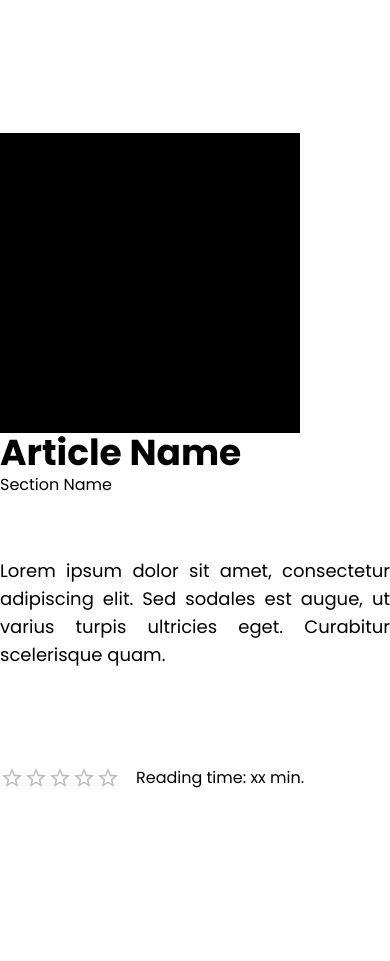
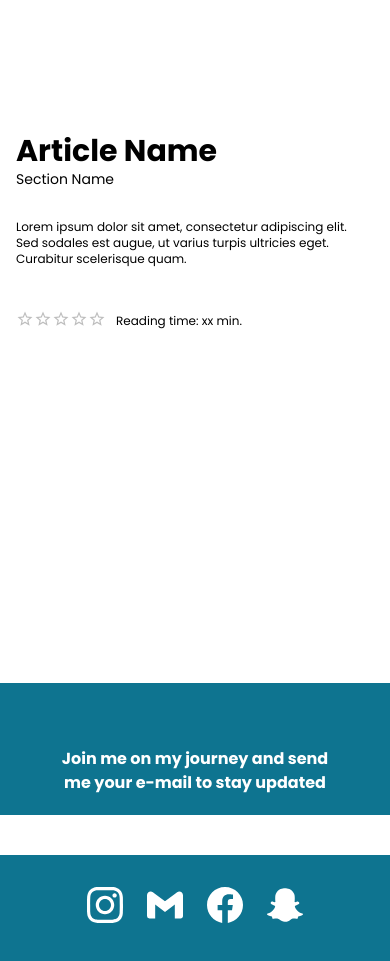
Before and after one commit to ReneDurbak/bruncik_blog, a React (Vite) app in the folder client/: page /articles in a window 390 px wide. Shown: the part 1680-2641 px from the top of the page. Built offline with nearby package versions, Linux system fonts and the light colour scheme; a web font is replaced by a local one.

Commit message:
the articles page is now fully responsive

```diff
--- a/client/src/pages/Articles.jsx
+++ b/client/src/pages/Articles.jsx
@@ -55,7 +55,7 @@
     <div className="mb-[215px]">
         <div className="bg-amber-500  p-12">
             <div className="">
-            <div className="mx-auto max-w-[1240px] w-[800px] text-xl bg-white ">
+            <div className="mx-auto max-w-[1240px] lg:w-[800px] sm:w-[400px]  w-[300px] md:text-xl text-lg bg-white ">
             <Select
                 placeholder="filter articles by section..."
                 options={articles}
@@ -78,29 +78,50 @@
 
 
 
+
    {/* All Articles */}
-<div className="mx-auto max-w-[1240px] mb-[350px] ">
+<div className="mx-auto max-w-[1240px] mb-[350px]  xl:px-0 px-4">
 
 {/* Single Article */}
-<div className="mb-[215px] ">
-  <div className="border-solid border-6 p-7 w-[300px] h-[300px] float-left mr-8 bg-black"></div>
+<div className="mb-[215px] xl:h-[300px] sm:h-[250px] h-[200px] relative text-left ">
+  <div className="sm:visible invisible border-solid border-6 sm:p-7 xl:w-[300px] xl:h-[290px] sm:w-[250px] sm:h-[242px] float-left mr-8 bg-black"></div>
 
-  <div className="text-justify">
-    <h1 className="font-bold text-4xl">Article Name</h1>
-    <div className="mb-[60px]">Section Name</div>
-    <div className="text-lg  break-words">Lorem ipsum dolor sit amet, consectetur adipiscing elit. Sed sodales est augue, ut varius turpis ultricies eget. Curabitur scelerisque quam.</div>
+  <div className="sm:text-justify xl:mr-0 mr-4">
 
-    <div className="mt-[97px]">
-      <div className="flex">
+    <h1 className="font-bold xl:text-4xl text-3xl">Article Name</h1>
+    <div className="xl:mb-[60px] mb-[30px] xl:text-base text-sm">Section Name</div>
+
+    <div className="xl:text-lg md:text-sm text-xs  break-words">Lorem ipsum dolor sit amet, consectetur adipiscing elit. Sed sodales est augue, ut varius turpis ultricies eget. Curabitur scelerisque quam.</div>
+
+    <div className="xl:text-base text-sm">
+      <div className="flex justify-between">
+        <div className="sm:visible invisible absolute bottom-0">
       <Rating
+    size="medium"
   name="simple-controlled"
   value={value}
   precision={0.5}
   onChange={(event,selectedRating) => {
     setRatingValue(selectedRating)}}
 />
+</div>
 
-        <div className="ml-4">Reading time: xx min.</div>
+<div className="sm:invisible visible  absolute bottom-0">
+      <Rating
+    size="small"
+  name="simple-controlled"
+  value={value}
+  precision={0.5}
+  onChange={(event,selectedRating) => {
+    setRatingValue(selectedRating)}}
+/>
+</div>
+
+
+      <div>
+        <div className="sm:ml-[130px] ml-[100px] sm:text-base absolute bottom-0 mb-1 text-xs">Reading time: xx min.</div>
+        </div>
+
       </div>
     </div>
   </div>
```
Also changed, not shown: client/src/index.css (line endings or trailing spaces).
